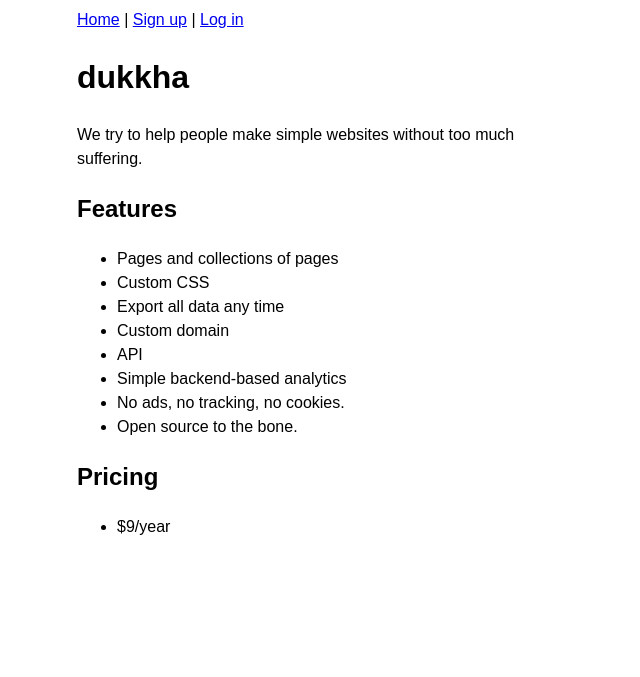
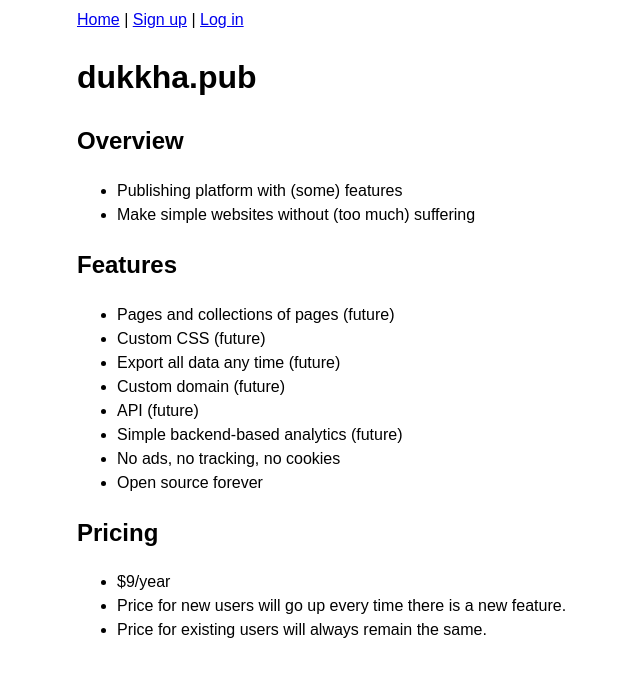
Before and after one commit to sirodoht/schoolmemories, a Django app: page / in a window 1280 px wide. Shown: the top 677 px of the page, without its empty margins (313-953 px from the left). Run offline with Django 5.2, Linux system fonts and the light colour scheme.

Commit message:
Change landing page texts

```diff
--- a/main/templates/main/landing.html
+++ b/main/templates/main/landing.html
@@ -2,26 +2,39 @@
 
 {% block content %}
 <main>
-    <h1>dukkha</h1>
-    <p>
-        We try to help people make simple websites without too much suffering.
-    </p>
+    <h1>dukkha.pub</h1>
+
+    <h2>Overview</h2>
+    <ul>
+        <li>Publishing platform with (some) features</li>
+        <li>Make simple websites without (too much) suffering</li>
+    </ul>
 
     <h2>Features</h2>
     <ul>
-        <li>Pages and collections of pages</li>
-        <li>Custom CSS</li>
-        <li>Export all data any time</li>
-        <li>Custom domain</li>
-        <li>API</li>
-        <li>Simple backend-based analytics</li>
-        <li>No ads, no tracking, no cookies.</li>
-        <li>Open source to the bone.</li>
+        <li>Pages and collections of pages (future)</li>
+        <li>Custom CSS (future)</li>
+        <li>Export all data any time (future)</li>
+        <li>Custom domain (future)</li>
+        <li>API (future)</li>
+        <li>Simple backend-based analytics (future)</li>
+        <li>
+            <span title="Fine, we have one cookie for sessions. But don't tell anyone.">
+                No ads, no tracking, no cookies
+            </span>
+        </li>
+        <li>
+            <span title="Diamonds are forever. Affero GPL is forever.">
+                Open source forever
+            </span>
+        </li>
     </ul>
 
     <h2>Pricing</h2>
     <ul>
         <li>$9/year</li>
+        <li>Price for new users will go up every time there is a new feature.</li>
+        <li>Price for existing users will always remain the same.</li>
     </ul>
 </main>
 {% endblock %}
```
